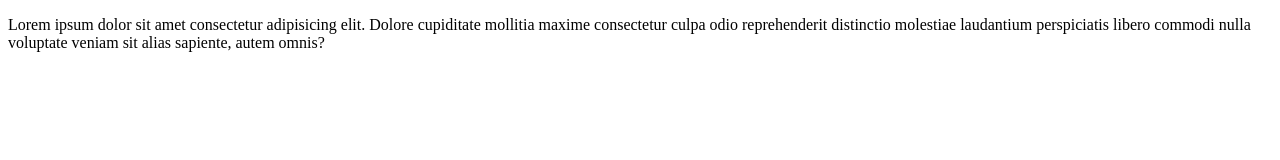
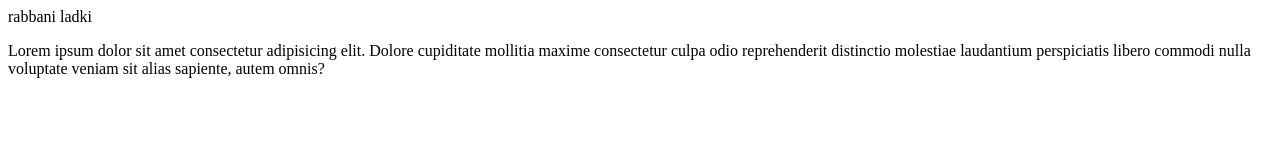
Before and after one commit to canwebe/SilentShareAPI-Serverless, a plain HTML site: page index.html in a window 1280 px wide. Drawn offline with Linux system fonts and the light colour scheme.

Commit message:
adding ladki

```diff
--- a/index.html
+++ b/index.html
@@ -1,12 +1,16 @@
 <!DOCTYPE html>
 <html lang="en">
+
 <head>
     <meta charset="UTF-8">
     <meta http-equiv="X-UA-Compatible" content="IE=edge">
     <meta name="viewport" content="width=device-width, initial-scale=1.0">
     <title>Document</title>
 </head>
+
 <body>
+    <h>rabbani ladki</h>
     <p>Lorem ipsum dolor sit amet consectetur adipisicing elit. Dolore cupiditate mollitia maxime consectetur culpa odio reprehenderit distinctio molestiae laudantium perspiciatis libero commodi nulla voluptate veniam sit alias sapiente, autem omnis?</p>
 </body>
+
 </html>
```
